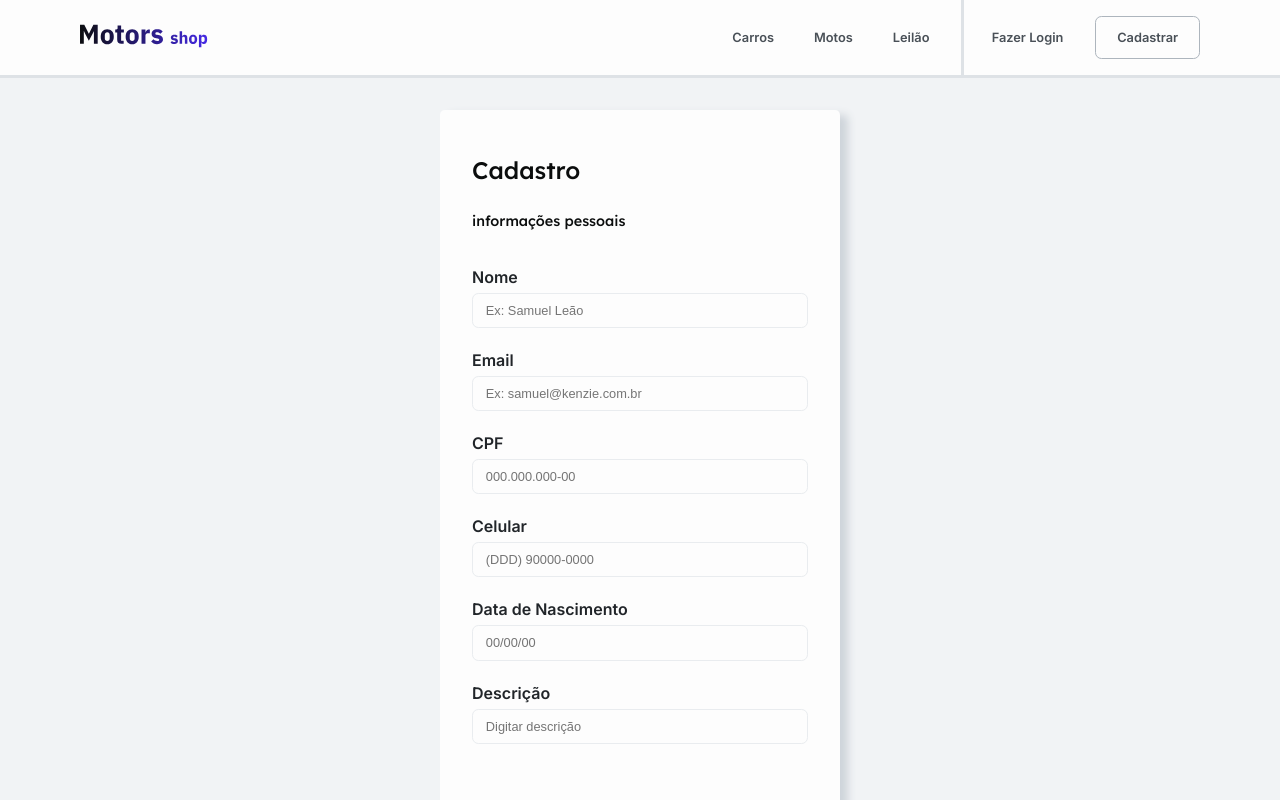
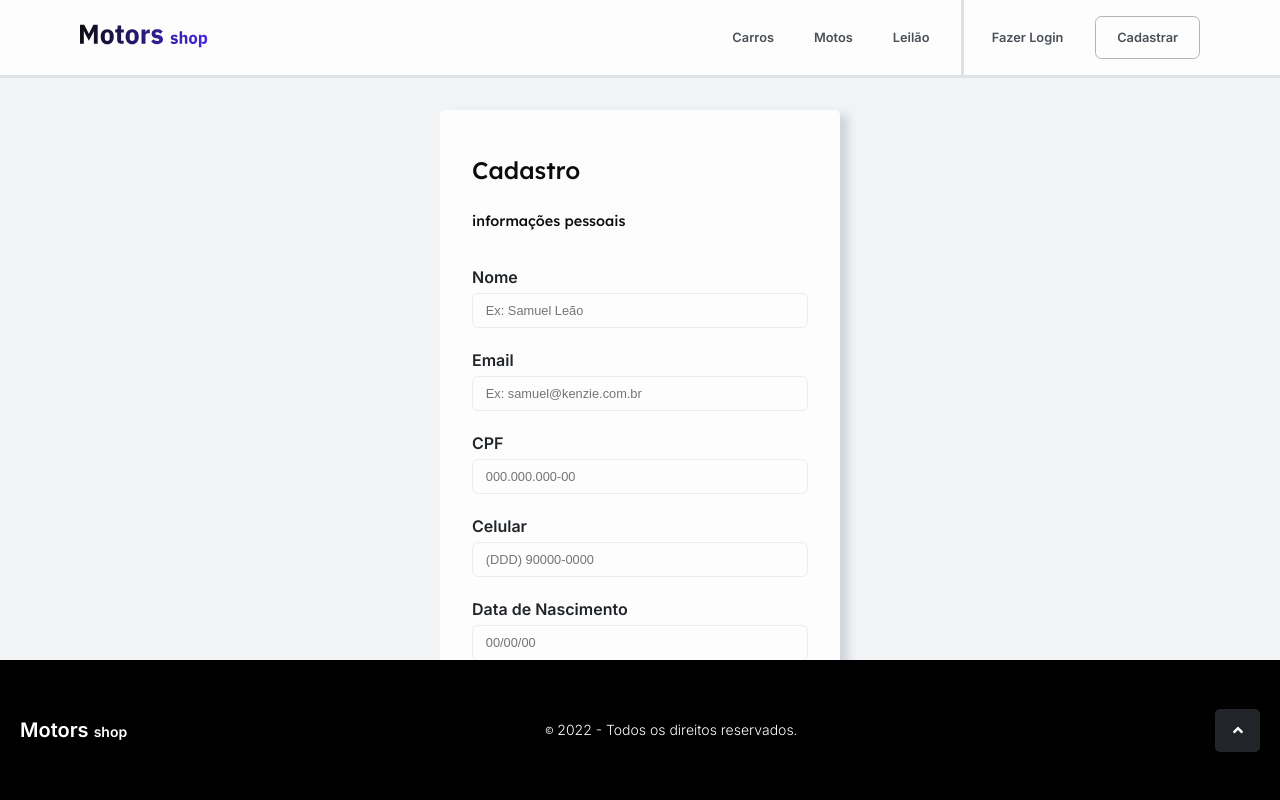
Before and after one commit to Motors-M6-Kenzie-Academy/Front-end, a React (Create React App) app: page /register in a window 1280 px wide. Shown: the top 800 px of the page. Built offline with nearby package versions, Linux system fonts and the light colour scheme.

Commit message:
Fix: Margim Bottom no Form

```diff
--- a/src/pages/Register/index.tsx
+++ b/src/pages/Register/index.tsx
@@ -110,7 +110,7 @@ export const Register = () => {
           </div>
         </FormContainer>
       </MainContainer>
-      {/* <Footer /> */}
+      <Footer />
     </Container>
   );
 };
--- a/src/pages/Register/styles.ts
+++ b/src/pages/Register/styles.ts
@@ -4,6 +4,7 @@ export const Container = styled.div``;
 
 export const MainContainer = styled.main`
   width: 100vw;
+  height: fit-content;
 
   display: flex;
   justify-content: center;
@@ -13,7 +14,7 @@ export const MainContainer = styled.main`
 `;
 
 export const FormContainer = styled.form`
-  margin: 2rem 0;
+  margin: 2rem 0 10rem 0;
   width: 25rem;
 
   display: flex;
```
